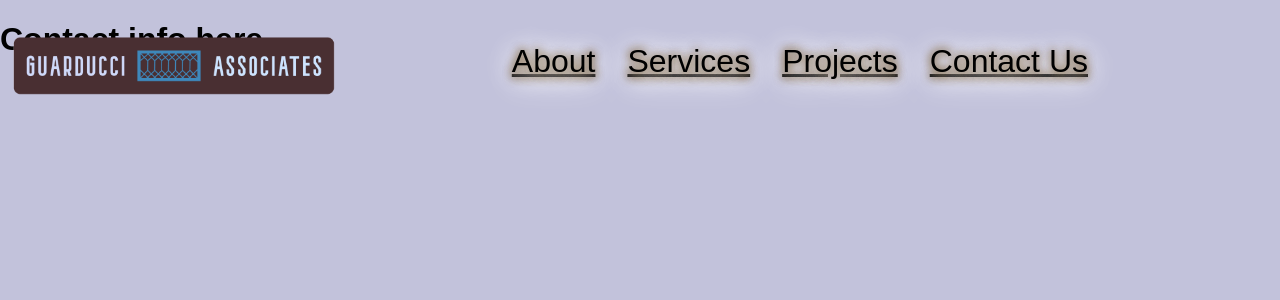
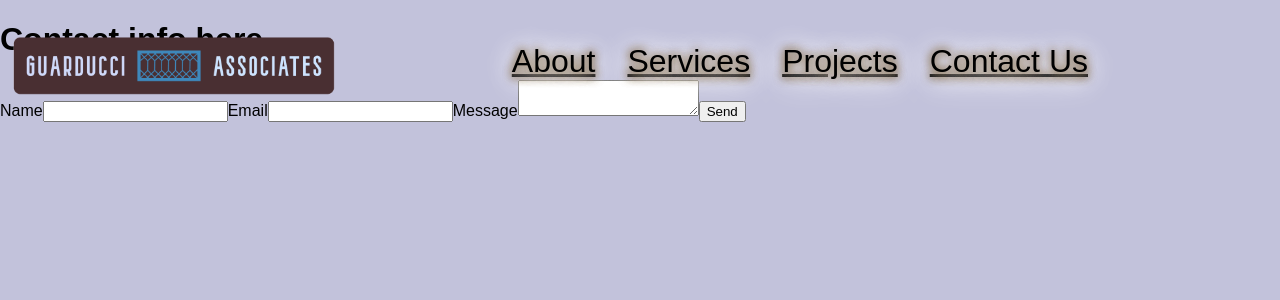
Before and after one commit to dericholas/guarducci-associates, a Next.js app: page /contact in a window 1280 px wide. Shown: the top 300 px of the page. Built offline with nearby package versions, Linux system fonts and the light colour scheme.

Commit message:
emailjs for contactForm

```diff
--- /dev/null
+++ b/app/contact/ContactForm.js
@@ -0,0 +1,71 @@
+'use client'
+import { useState } from 'react';
+import emailjs from 'emailjs-com';
+
+
+const ContactForm = () => {
+    const [formData, setFormData] = useState({
+        name: "",
+        email: "",
+        message: ""
+    })
+    const [isSubmitting, setIsSubmitting] = useState(false);
+    const [stateMessage, setStateMessage] = useState(null);
+    ///
+    const sendEmail = async () => {
+        try {
+            const response = await emailjs.send(
+                process.env.NEXT_PUBLIC_EMAILJS_SERVICE_ID,
+                process.env.NEXT_PUBLIC_TEMPLATE_ID,
+                formData,
+                process.env.NEXT_PUBLIC_PUBLIC_KEY
+            )
+            clearForm()
+            console.log('SUCCESS!', response.status, response.text);
+            return response;
+        } catch (error) {
+            console.log('FAILED...', error);
+            return error
+        }
+    }
+    ///
+    const handleChange = (event) => {
+        setFormData({
+            ...formData,
+            [event.currentTarget.name]: event.currentTarget.value
+        })
+    }
+    const clearForm = () => {
+        setFormData({
+            name: "",
+            email: "",
+            message: ""
+        })
+    }
+    const handleSubmit = (event) => {
+        event.preventDefault();
+        setIsSubmitting(true);
+        sendEmail(formData).then(() => {
+        setIsSubmitting(false);
+        setStateMessage('Message sent!');
+        setTimeout(() => {
+            setStateMessage(null);
+        }, 5000); // hide message after 5 seconds
+        });
+    };
+
+ return (
+    <form onSubmit={handleSubmit}>
+      <label>Name</label>
+      <input type="text" name="name" onChange={handleChange} value={formData.name} />
+      <label>Email</label>
+      <input type="email" name="email" value={formData.email} onChange={handleChange} />
+      <label>Message</label>
+      <textarea name="message" value={formData.message} onChange={handleChange} />
+      <input type="submit" value="Send" disabled={isSubmitting} />
+      {stateMessage && <p>{stateMessage}</p>}
+    </form>
+ );
+};
+
+export default ContactForm;
--- a/app/contact/page.js
+++ b/app/contact/page.js
@@ -1,6 +1,11 @@
+import ContactForm from "./ContactForm"
+
 const Contact = () => {
     return (
+        <div>
         <h1>Contact info here</h1>
+            <ContactForm/>
+        </div>
     )
 }
 export default Contact
--- a/package.json
+++ b/package.json
@@ -9,6 +9,8 @@
     "lint": "next lint"
   },
   "dependencies": {
+    "@emailjs/browser": "^4.3.3",
+    "emailjs-com": "^3.2.0",
     "next": "14.1.3",
     "react": "^18",
     "react-dom": "^18",
```
Also changed, not shown: app/projects/page.js (+0 -16 lines), 1 other file (tests, documents, lock files or other folders).
